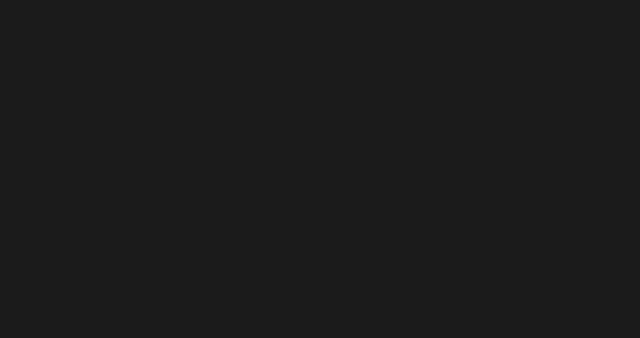
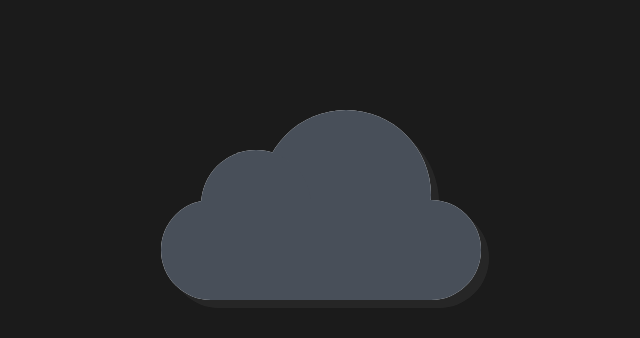
Before and after one commit to AndyMagwayer/Simple-JavaScript-Slider, a plain HTML site: page index.html in a window 1280 px wide. Shown: the top 338 px of the page, without its empty margins (319-959 px from the left). Drawn offline with Linux system fonts and the light colour scheme.

Commit message:
feat: completed designing of the the cloud (20:03)

```diff
--- a/main.css
+++ b/main.css
@@ -1,10 +1,10 @@
-*{
+* {
     margin: 0;
     padding: 0;
     box-sizing: border-box;
 }
 
-body{
+body {
     display: flex;
     justify-content: center;
     align-items: center;
@@ -13,8 +13,50 @@ body{
 
 }
 
-.container{
+.container {
     position: relative;
-    width: 400px;
-    width: 100;
+    width: 100%;
+    height: 400px;
+    display: flex;
+    justify-content: center;
+    border-bottom: 1px solid rgba(225, 255, 255, 0.1);
 }
+
+.container .cloud {
+    position: relative;
+    width: 320px;
+    height: 100px;
+    border-radius: 100px;
+    filter: drop-shadow(8px 8px 0 #0005);
+    animation: animateCloud 2s steps(1) infinite;
+}
+ @keyframes animateCloud {
+    0% {
+        filter: drop-shadow(8px 8px 0 #0001) drop-shadow(0 0 0 #fff) brightness(1);
+    }
+
+    95% {
+        filter: drop-shadow(8px 8px 0 #0001) drop-shadow(0 0 50px #fff5) brightness(10);
+    }
+}
+
+.container .cloud::before {
+    content: '';
+    position: absolute;
+    top: -50px;
+    left: 40px;
+    width: 110px;
+    height: 110px;
+    border-radius: 50%;
+    background: #484f59;
+    box-shadow: 90px -10px 0 30px #484f59;
+}
+
+.container .cloud::after {
+    content: '';
+    position: absolute;
+    inset: 0;
+    background: #484f59;
+    border-radius: 100px;
+
+}
```
Also changed, not shown: index.html (+0 -1 lines).
